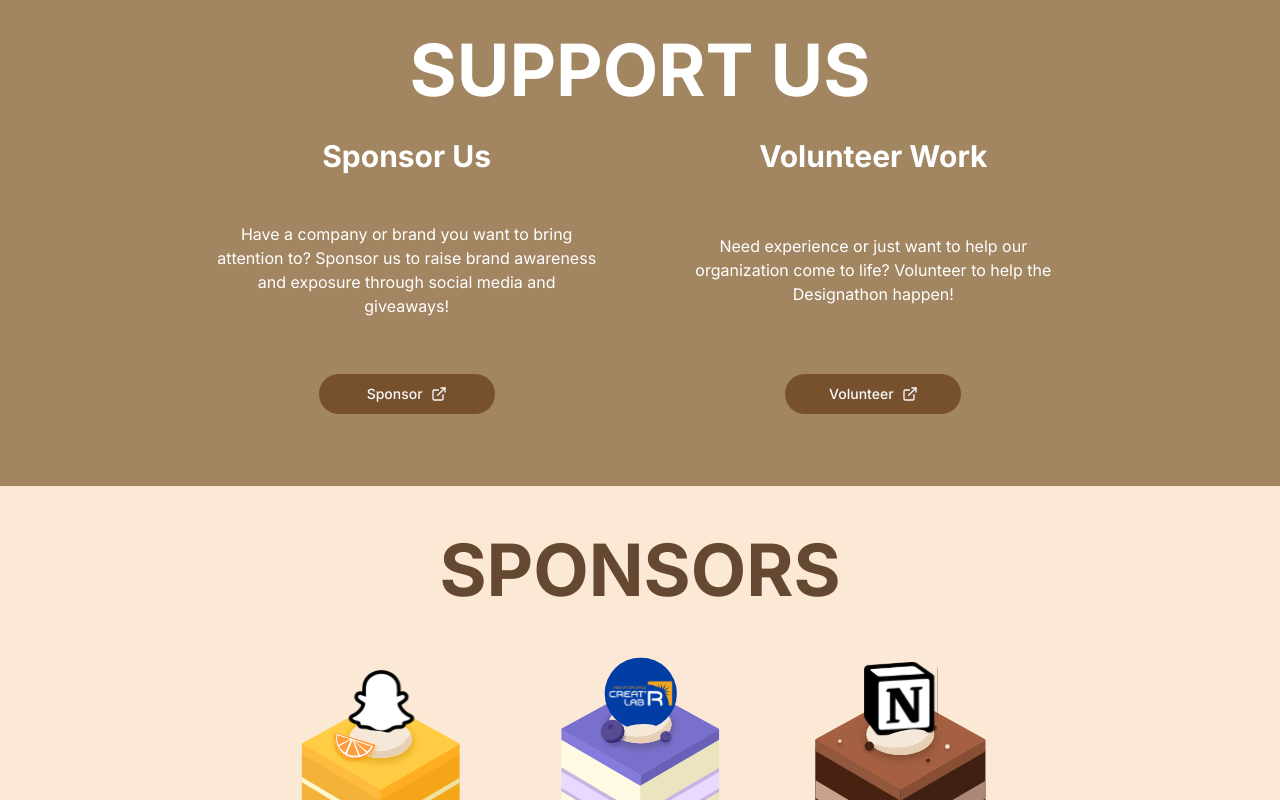
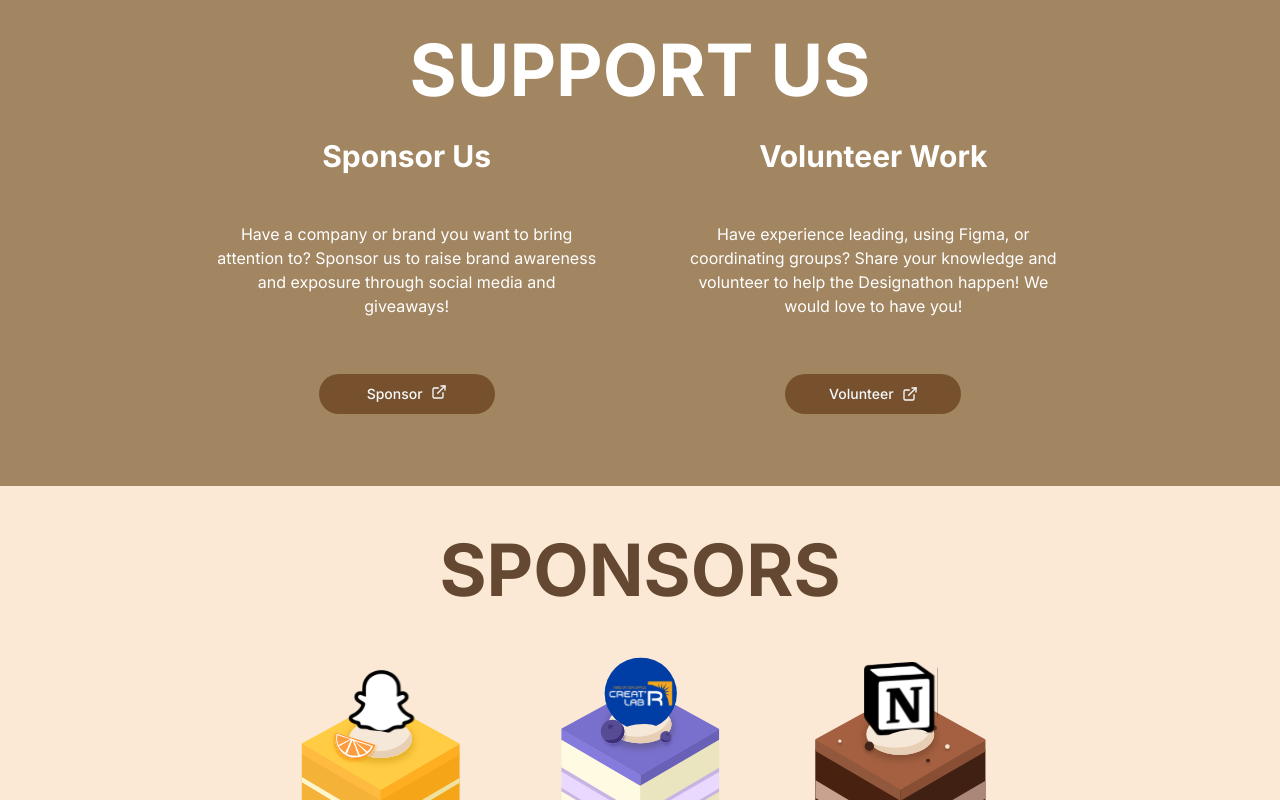
Before and after one commit to designatucr/designverse2026, a Next.js app: page / in a window 1280 px wide. Shown: the part 2000-2800 px from the top of the page. Built offline with nearby package versions, Linux system fonts and the light colour scheme.

Commit message:
fix buttons and text

```diff
--- a/src/components/live/about.tsx
+++ b/src/components/live/about.tsx
@@ -5,6 +5,15 @@ import Image from "next/image";
 import bunny from "@/public/landing/bunny.svg";
 import matcha from "@/public/landing/matcha.svg";
 import taiyaki from "@/public/landing/taiyaki.svg";
+
+import {
+  Dialog,
+  DialogContent,
+  DialogHeader,
+  DialogTitle,
+  DialogDescription,
+  DialogTrigger,
+} from "@/components/ui/dialog";
 
 const support = [
   {
@@ -17,9 +26,9 @@ const support = [
   {
     title: "Volunteer Work",
     description:
-      "Need experience or just want to help our organization come to life? Volunteer to help the Designathon happen!",
+      "Have experience leading, using Figma, or coordinating groups? Share your knowledge and volunteer to help the Designathon happen! We would love to have you!",
     form: "Volunteer",
-    link: "/apply/volunteer",
+    link: "https://minerva-sage.vercel.app/designverse/forms/volunteer",
   },
 ];
 
@@ -103,6 +112,7 @@ const About = () => {
                   <div className="max-w-md text-center text-sm md:text-lg lg:max-w-lg lg:text-base">
                     {description}
                   </div>
+                  {title !== "Sponsor Us" ? (
                     <Button
                       asChild
                       className="w-44 rounded-full bg-landing-brown-200 transition hover:scale-110 hover:bg-landing-brown-400"
@@ -116,6 +126,27 @@ const About = () => {
                         {form} <ExternalLink />
                       </Link>
                     </Button>
+                  ) : (
+                    <Dialog>
+                      <DialogTrigger asChild>
+                        <Button className="w-44 rounded-full bg-landing-brown-200 transition hover:scale-110 hover:bg-landing-brown-400">
+                          <div className="flex gap-2">
+                            {form} <ExternalLink />
+                          </div>
+                        </Button>
+                      </DialogTrigger>
+                      <DialogContent>
+                        <DialogHeader>
+                          <DialogTitle>Sponsor DesignVerse 2026</DialogTitle>
+                          <DialogDescription>
+                            Please reach out to us at{" "}
+                            <b>designverseucr@gmail.com</b> if you are
+                            interested in helping to sponsor our event!
+                          </DialogDescription>
+                        </DialogHeader>
+                      </DialogContent>
+                    </Dialog>
+                  )}
                 </div>
               ))}
             </div>
```
Lines whose indentation alone changed are shown as unchanged.
